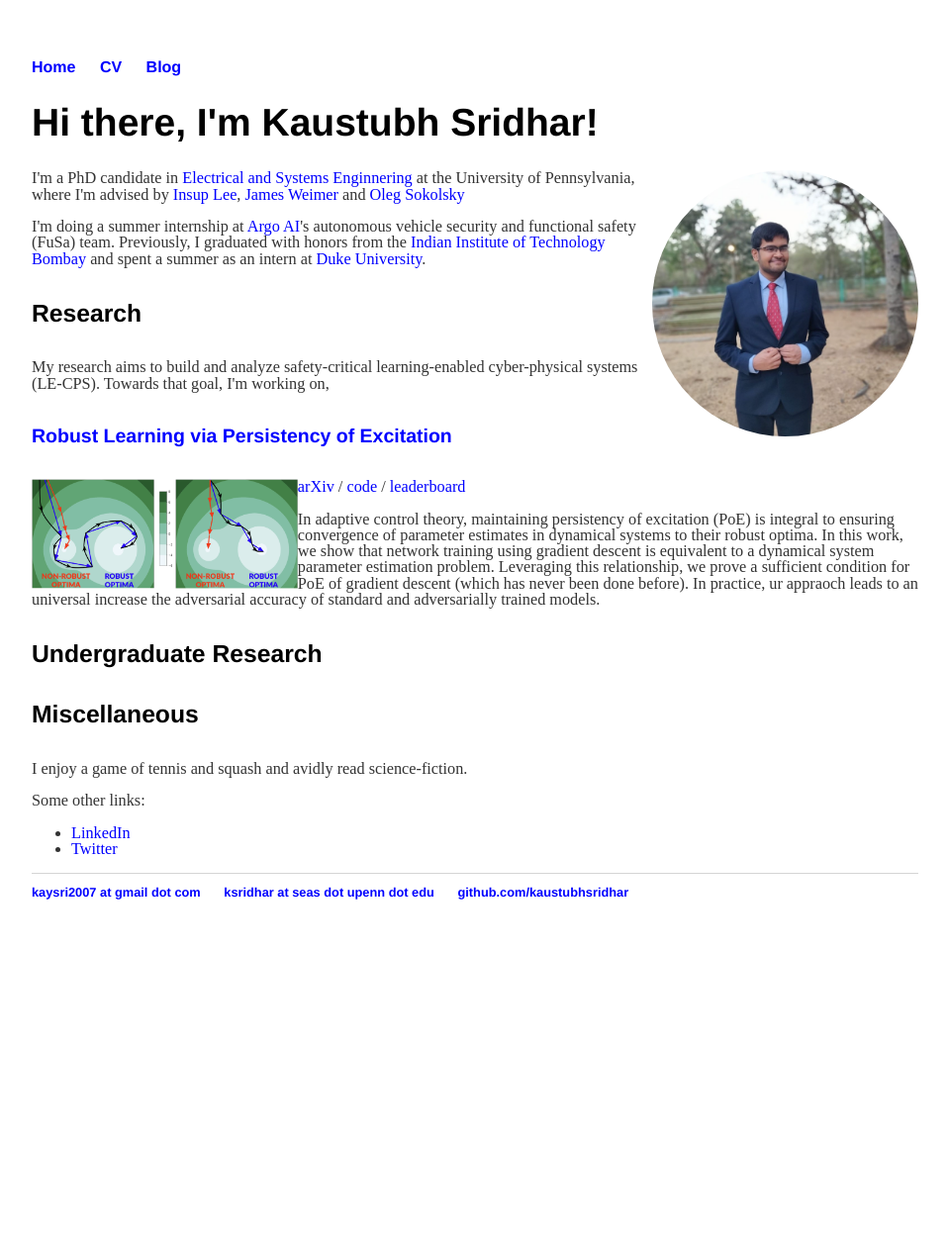
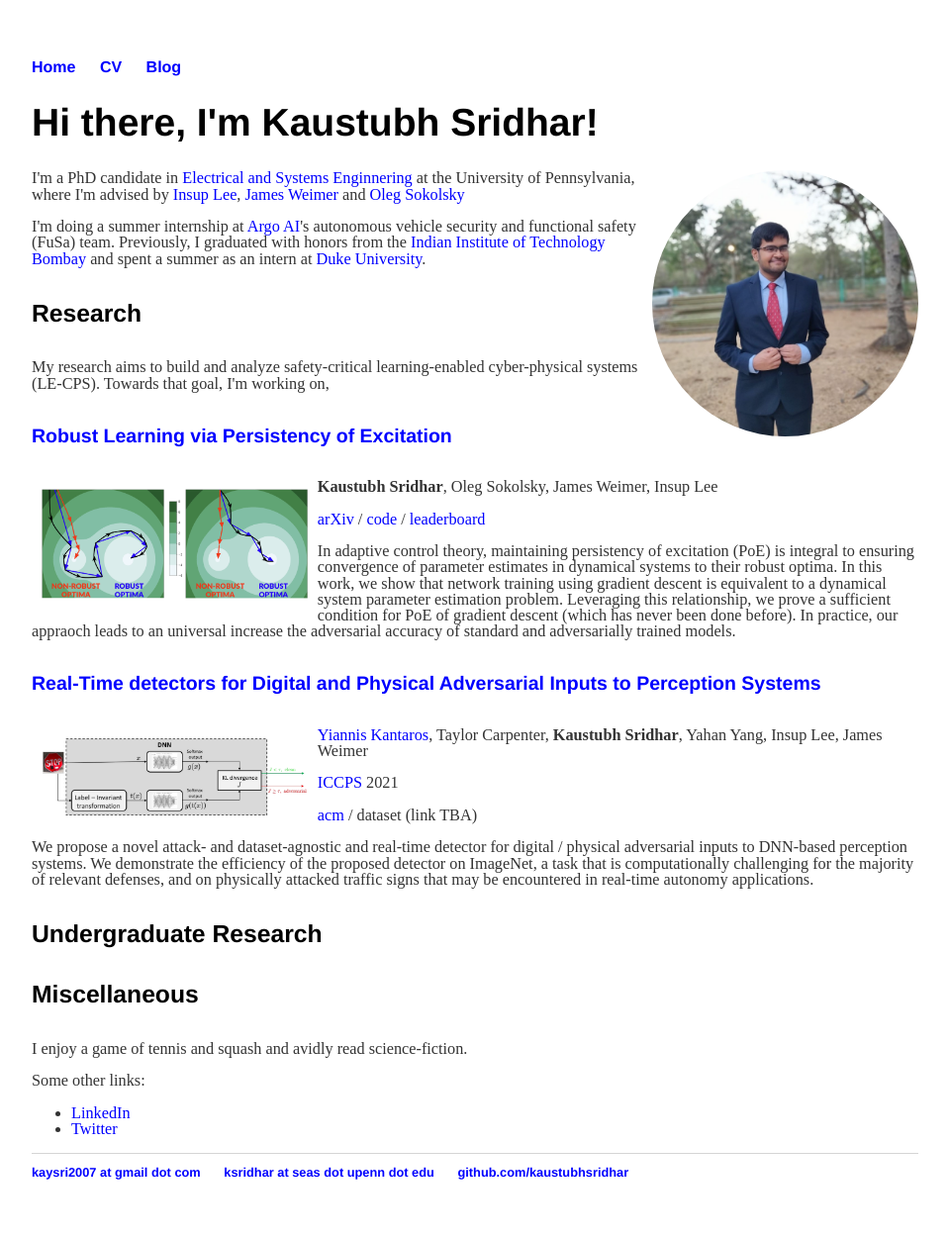
Before and after one commit to kaustubhsridhar/kaustubhsridhar_old.github.io, a Jekyll site: the page built from index.html, in a window 1280 px wide. Shown: the whole page at 99% size, without its empty margins (160-1119 px from the left). Built offline with Jekyll 4.4.1, drawn with Linux system fonts in a browser that asks for light colours; before the commit the page ends 969 px from its top, so only the background shows below that.

Commit message:
updated index

```diff
--- a/index.html
+++ b/index.html
@@ -15,9 +15,18 @@ title: Welcome To My Homepage
 	  <!--			 We prove a sufficient condition for PoE of gradient descent is achieved when the learning rate is less than the inverse of the Lipschitz constant of the gradient of loss function. Our approach increases adversarial accuracy by up to 15% points on benchmark datasets and universally improves upon state-of-the-art adversarially trained models.
 -->
 	<h5><a href="https://arxiv.org/abs/2106.02078">Robust Learning via Persistency of Excitation</a></h5>
-	<img src="/images/PoE.png" alt="PoE" align="left" style="width:30%;" class="img_rect">
+	<img src="/images/PoE.png" alt="PoE" align="left" style="width:30%; padding: 10px;" class="img_rect">
+	<p><b>Kaustubh Sridhar</b>, Oleg Sokolsky, James Weimer, Insup Lee</p>
 	<p><a href="https://arxiv.org/abs/2106.02078">arXiv</a> / <a href="https://github.com/kaustubhsridhar/PoE-robustness">code</a> / <a href="https://robustbench.github.io/">leaderboard</a></p>
-	<p>In adaptive control theory, maintaining persistency of excitation (PoE) is integral to ensuring convergence of parameter estimates in dynamical systems to their robust optima. In this work, we show that network training using gradient descent is equivalent to a dynamical system parameter estimation problem. Leveraging this relationship, we prove a sufficient condition for PoE of gradient descent (which has never been done before). In practice, ur appraoch leads to an universal increase the adversarial accuracy of standard and adversarially trained models.</p>
+	<p>In adaptive control theory, maintaining persistency of excitation (PoE) is integral to ensuring convergence of parameter estimates in dynamical systems to their robust optima. In this work, we show that network training using gradient descent is equivalent to a dynamical system parameter estimation problem. Leveraging this relationship, we prove a sufficient condition for PoE of gradient descent (which has never been done before). In practice, our appraoch leads to an universal increase the adversarial accuracy of standard and adversarially trained models.</p>
+
+	<h5><a href="https://dl.acm.org/doi/abs/10.1145/3450267.3450535">Real-Time detectors for Digital and Physical Adversarial Inputs to Perception Systems</a></h5>
+	<img src="/images/visionguard.png" alt="PoE" align="left" style="width:30%; padding: 10px;" class="img_rect">
+	<p><a href="https://sites.google.com/view/kantaros/">Yiannis Kantaros</a>, Taylor Carpenter, <b>Kaustubh Sridhar</b>, Yahan Yang, Insup Lee, James Weimer</p>
+	<p><a href="http://iccps.acm.org/2021/">ICCPS</a> 2021</p>
+	<p><a href="https://dl.acm.org/doi/abs/10.1145/3450267.3450535">acm</a> / dataset (link TBA)</a></p>
+	<p>We propose a novel attack- and dataset-agnostic and real-time detector for digital / physical adversarial inputs to DNN-based perception systems. We demonstrate the efficiency of the proposed detector on ImageNet, a task that is computationally challenging for the majority of relevant defenses, and on physically attacked traffic signs that may be encountered in real-time autonomy applications.</p>
+
 
 	<h4>Undergraduate Research</h4>
 
```
Also changed, not shown: images/visionguard.png (added).
